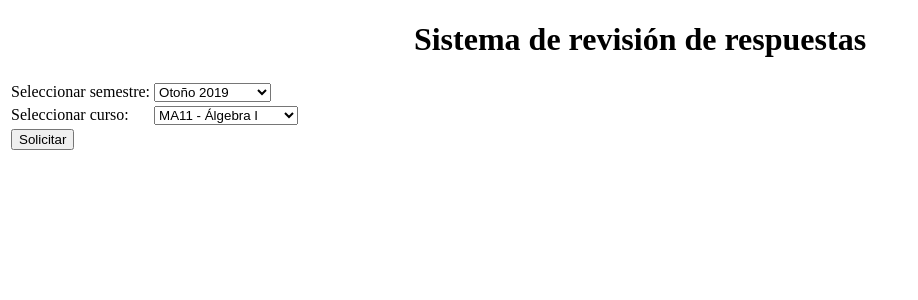
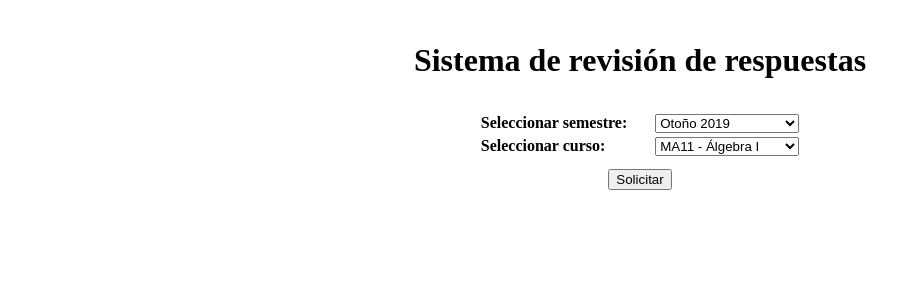
Before and after one commit to vdaiep/cmmedu-postulacion, a Django app: page / in a window 1280 px wide. Shown: the top 300 px of the page, without its empty margins (0-918 px from the left). Run offline with Django 4.2, Linux system fonts and the light colour scheme; parts of the project's set-up code (start-up, migrations or seed data) failed here and were passed over; some libraries are stand-ins or nearby versions.

Commit message:
app ready?

```diff
--- a/appcursos/static/appcursos/css/styles.css
+++ b/appcursos/static/appcursos/css/styles.css
@@ -1,3 +1,45 @@
+body {
+    padding-left: 3%;
+    padding-right: 3%;
+    padding-top: 1%;
+}
+
+.select-td {
+    display: grid;
+    padding-left: 25px;
+}
+
+.button-td {
+    text-align: center;
+    padding-top: 10px;
+}
+
 .centered-text {
     text-align: center
 }
+
+.form-label {
+    font-weight: bold;
+}
+
+.form-container {
+    padding-top: 10px;
+    display: flex;
+    justify-content: center;
+}
+
+.form-table {
+    align-self: center;
+}
+
+.table-container {
+    padding-top: 20px;
+    padding-bottom: 20px;
+}
+
+.export-button-container {
+    padding-top: 10px;
+    padding-bottom: 20px;
+    justify-content: center;
+    text-align: center;
+}
--- a/appcursos/templates/appcursos/index.html
+++ b/appcursos/templates/appcursos/index.html
@@ -6,24 +6,23 @@
         <link rel="shortcut icon" type="image/png" href="{% static 'appcursos/favicon.ico' %}"/>
         <link rel="stylesheet" href="{% static 'appcursos/css/styles.css' %}"/>
         <script src="https://ajax.googleapis.com/ajax/libs/jquery/3.6.0/jquery.min.js"></script>
-        <link rel="stylesheet" type="text/css" href="https://cdn.datatables.net/1.12.1/css/jquery.dataTables.css">
-        <script type="text/javascript" charset="utf8" src="https://cdn.datatables.net/1.12.1/js/jquery.dataTables.js"></script>
-        <script src="{% static 'appcursos/js/scripts.js' %}"></script>
+        <script type="text/javascript" src="//cdnjs.cloudflare.com/ajax/libs/jquery-cookie/1.4.1/jquery.cookie.min.js"></script>
+        <link href="https://cdn.jsdelivr.net/npm/simple-datatables@latest/dist/style.css" rel="stylesheet" />
+        <script src="https://cdn.jsdelivr.net/npm/simple-datatables@latest" crossorigin="anonymous"></script>
+        <script type="text/javascript" src="{% static 'appcursos/js/scripts.js' %}"></script>
     </head>
 
     <body>
         <div class="centered-text">
             <h1>Sistema de revisión de respuestas</h1>
         </div>
-        <div>
-            <form action="/" method="post">
-                {% csrf_token %}
-                <table>
+        <div class="form-table">
+            <table class="form-container">
                 <tr>
                     <td>
-                            Seleccionar semestre:
+                        <div class="form-label">Seleccionar semestre:</div>
                     </td>
-                        <td>
+                    <td class="select-td">
                         <select id="semestre-select" name="semestre">
                             <option value="2019-1">Otoño 2019</option>
                             <option value="2019-2">Primavera 2019</option>
@@ -36,22 +35,22 @@
                 </tr>
                 <tr>
                     <td>
-                            Seleccionar curso:
+                        <div class="form-label">Seleccionar curso:</div>
                     </td>
-                        <td>
+                    <td class="select-td">
                         <select id="curso-select" name="curso">
                         </select>
                     </td>
                 </tr>
                 <tr>
-                        <td colspan="2">
-                            <button type="submit">Solicitar</button>
+                    <td colspan="2" class="button-td">
+                        <button type="button" id="submit-button">Solicitar</button>
                     </td>
                 </tr>
             </table>
-            </form>
         </div>
-        <div id="table-container" hidden>
+        <div id="table-container" class="table-container" hidden>
+            <h3 id="results-label"></h3>
             <table id="results-table">
                 <thead>
 
@@ -64,5 +63,8 @@
                 </tbody>
             </table>
         </div>
+        <div id="export-button-container" class="export-button-container" hidden>
+            <button id="export-button">Exportar a CSV</button>
+        </div>
     </body>
 </html>
--- a/appcursos/views.py
+++ b/appcursos/views.py
@@ -1,18 +1,36 @@
-from django.http import HttpResponse
+import json
+from django.http import JsonResponse
 from django.views.decorators.http import require_http_methods
 from django.shortcuts import render
 import logging
 logger = logging.getLogger("mylogger")
 
-from .models import Curso, Estudiante
+from .models import Curso, Estudiante, Pregunta, Respuesta
 
 
 @require_http_methods(["GET", "POST"])
 def index(request):
     if request.method == "POST":
-        anio = str(request.POST["semestre"].split("-")[0])
-        semestre = str(request.POST["semestre"].split("-")[1])
-        codigo = request.POST["curso"].split(" - ")[0]
-        id_curso = Curso.objects.filter(anio=anio).filter(semestre=semestre).filter(codigo=codigo)[0].id
-        #return HttpResponseRedirect('/thanks/')
+        anio = request.POST["anio"]
+        semestre = request.POST["semestre"]
+        codigo = request.POST["codigo"]
+        id_curso = Curso.objects.filter(anio=anio, semestre=semestre, codigo=codigo)[0].id
+        preguntas = Pregunta.objects.filter(curso=id_curso)
+        out = []
+        n = 1
+        for p in preguntas:
+            id_pregunta = p.id
+            respuestas_p = Respuesta.objects.filter(pregunta=id_pregunta)
+            for r in respuestas_p:
+                line = {
+                    "numero": n,
+                    "enunciado": p.enunciado,
+                    "puntaje": p.puntaje,
+                    "correcta": p.correcta,
+                    "respuesta": r.respuesta,
+                    "nombre": Estudiante.objects.get(id=r.estudiante.id).nombre
+                }
+                out.append(line)
+            n = n + 1
+        return JsonResponse({"data": out, "input": {"anio": anio, "semestre": semestre, "codigo": codigo}})
     return render(request, "appcursos/index.html")
```
Also changed, not shown: appcursos/static/appcursos/js/scripts.js (+75 -15 lines). Lines whose indentation alone changed are shown as unchanged.
